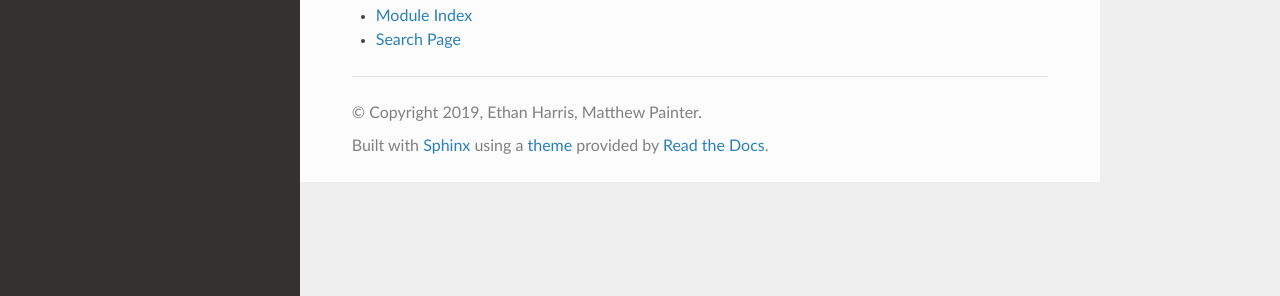
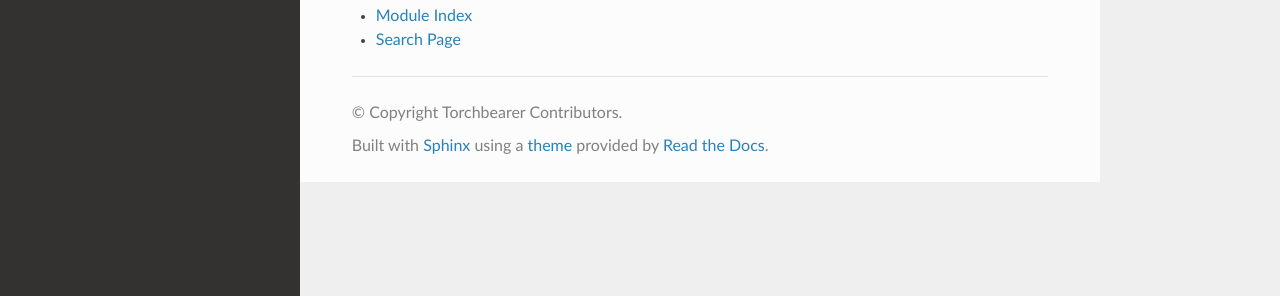
Before and after one commit to pytorchbearer/visual, a Sphinx documentation site: the page built from docs/index.rst, in a window 1280 px wide. Shown: the part 241-537 px from the top of the page. Built offline with Sphinx 7.4.7 and the Read the Docs theme 2.0.0, drawn with Linux system fonts in a browser that asks for light colours.

Commit message:
Update docs authors

```diff
--- a/docs/conf.py
+++ b/docs/conf.py
@@ -20,8 +20,8 @@ autodoc_mock_imports = ['torch', 'torchbearer', 'torch.nn.utils.clip_grad_norm',
 # -- Project information -----------------------------------------------------
 
 project = 'visual'
-copyright = '2019, Ethan Harris, Matthew Painter'
-author = 'Ethan Harris, Matthew Painter'
+copyright = 'Torchbearer Contributors'
+author = 'Torchbearer Contributors'
 
 # The version info for the project you're documenting, acts as replacement for
 # |version| and |release|, also used in various other places throughout the
```
